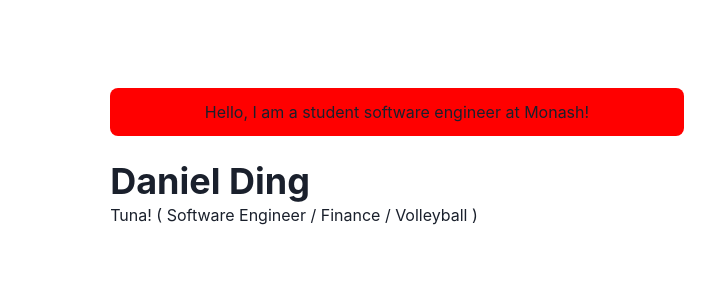
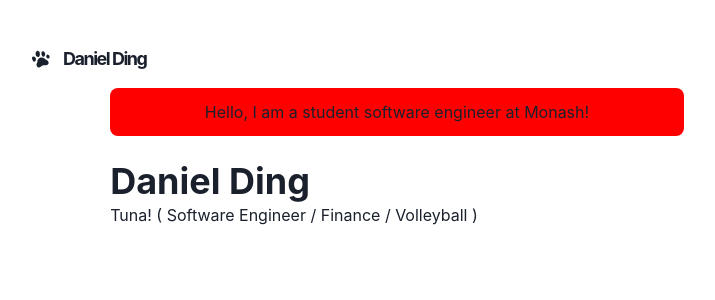
Before and after one commit to Daniel-Ding0018/personal-website, a Next.js app: page / in a window 1280 px wide. Shown: the top 300 px of the page, without its empty margins (243-958 px from the left). Built offline with nearby package versions, Linux system fonts and the light colour scheme.

Commit message:
Added navbar

```diff
--- /dev/null
+++ b/components/icons/footprint.js
@@ -0,0 +1,27 @@
+const FootprintIcon = props => {
+  return (
+    <svg
+      width={20}
+      height={20}
+      className="w-5 inline-block transition-transform group-hover:rotate-[20deg]"
+      viewBox="0 0 40 40"
+      fill="currentColor"
+      {...props}
+    >
+      <g transform="matrix(1.07541,0,0,1.1001,-1.05651,-0.978215)">
+        <path
+          fill="currentColor"
+          d="M13.319,4.13C13.319,4.13 10.313,4.08 9.501,9.535C9.133,13.546 12.568,15.516 14.12,15.497C15.556,15.495 17.638,14.151 17.486,9.765C17.334,5.38 14.98,4.15 13.319,4.13"
+        />
+      </g>
+      <path d="M3.12,15.575C2.626,16.02 0.637,18.024 3.508,22.915C6.379,27.806 8.628,23.888 8.923,23.455C9.218,23.021 11.41,20.306 8.664,16.924C5.918,13.543 3.12,15.575 3.12,15.575Z" />
+      <g transform="matrix(1.00722,0,0,0.981856,-0.205441,0.281328)">
+        <path d="M24.03,4.13C22.048,4.309 20.472,5.325 20.922,9.814C21.373,14.304 24.4,15.613 25.402,15.499C26.404,15.385 28.84,12.521 28.427,9.814C28.013,7.107 26.837,4.296 24.03,4.13Z" />
+      </g>
+      <path d="M32.114,11.35C32.114,11.35 29.196,13.155 30.864,16.589C32.532,20.023 34.677,19.25 36,18.588C37.322,17.927 38.02,14.778 35.931,12.665C33.843,10.551 32.114,11.35 32.114,11.35Z" />
+      <path d="M19.212,17.136C19.212,17.136 12.651,19.306 12.84,25.174C12.888,28.022 10.569,28.548 11.073,32.567C11.727,34.322 12.649,36.92 15.89,36.85C19.131,36.781 19.603,34.354 23.377,32.97C27.151,31.586 31.009,33.828 33.802,31.213C36.596,28.598 35.188,24.468 31.876,22.731C28.564,20.995 24.793,16.327 19.212,17.136Z" />
+    </svg>
+  )
+}
+
+export default FootprintIcon
--- a/components/layouts/main.js
+++ b/components/layouts/main.js
@@ -1,5 +1,6 @@
 import Head from 'next/head'
 import { Box, Container } from '@chakra-ui/react'
+import Navbar from '../layouts/navbar'
 
 const Main = ({ children, router }) => {
   return (
@@ -9,6 +10,8 @@
         <title>Daniel Ding - Homepage</title>
       </Head>
 
+      <Navbar path={router.asPath}></Navbar>
+
       <Container maxW="container.md" pt={14}>
         {children}
       </Container>
--- /dev/null
+++ b/components/layouts/navbar.js
@@ -0,0 +1,80 @@
+import Logo from '../logo'
+import NextLink from 'next/link'
+import {
+  Container,
+  Box,
+  Link,
+  Stack,
+  Heading,
+  Flex,
+  Menu,
+  MenuItem,
+  MenuList,
+  MenuButton,
+  IconButton,
+  useColorModeValue
+} from '@chakra-ui/react'
+
+import { HamburgerIcon } from '@chakra-ui/icons'
+
+const LinkItem = ({ href, path, children }) => {
+  const active = path === href
+  const inactiveColor = useColorModeValue('gray200', 'whiteAlpha.900')
+  return (
+    <Link
+      as={NextLink}
+      href={href}
+      p={2}
+      bg={active ? 'glassTeal' : undefined}
+      color={active ? '#202023' : inactiveColor}
+    ></Link>
+  )
+}
+
+const Navbar = props => {
+  const { path } = props
+
+  return (
+    <Box
+      position="fixed"
+      as="nav"
+      w="100%"
+      bg={useColorModeValue('#ffffff40', '20202380')}
+      style={{ backdropFilter: 'blur(10px)' }}
+      zIndex={1}
+      {...props}
+    >
+      <Container
+        display="flex"
+        p={2}
+        maxW="container.md"
+        wrap="wrap"
+        align="center"
+        justify="space-between"
+      >
+        <Flex align="center" mr={5}>
+          <Heading as="h1" size="lg" letterSpacing={'tighter'}>
+            <Logo />
+          </Heading>
+        </Flex>
+        <Stack
+          direction={{ base: 'column', md: 'row' }}
+          display={{ base: 'none', md: 'flex' }}
+          width={{ base: 'full', md: 'auto' }}
+          alignItems="center"
+          flexGrow={1}
+          mt={{ base: 4, nmd: 0 }}
+        >
+          <LinkItem href="/works" path={path}>
+            Works
+          </LinkItem>
+          <LinkItem href="/posts" path={path}>
+            Posts
+          </LinkItem>
+        </Stack>
+      </Container>
+    </Box>
+  )
+}
+
+export default Navbar
--- /dev/null
+++ b/components/logo.js
@@ -0,0 +1,42 @@
+import Link from 'next/link'
+import FootprintIcon from './icons/footprint'
+import { Text, useColorModeValue } from '@chakra-ui/react'
+import styled from '@emotion/styled'
+
+const LogoBox = styled.span`
+  font-weight: bold;
+  font-size: 18px;
+  display: inline-flex;
+  align-items: center;
+  height: 30px;
+  line-height: 20px;
+  padding: 10px;
+
+  > svg {
+    transition: 200ms ease;
+  }
+
+  &:hover > svg {
+    transform: rotate(20deg);
+  }
+`
+
+const Logo = () => {
+  return (
+    <Link href="/">
+      <LogoBox>
+        <FootprintIcon></FootprintIcon>
+        <Text
+          color={useColorModeValue('gray.800', 'whiteAlpha.900')}
+          fontFamily="M PLUS Rounded 1c"
+          fontWeight="bold"
+          ml={3}
+        >
+          Daniel Ding
+        </Text>
+      </LogoBox>
+    </Link>
+  )
+}
+
+export default Logo
--- a/package.json
+++ b/package.json
@@ -1,5 +1,6 @@
 {
   "dependencies": {
+    "@chakra-ui/icons": "^2.0.19",
     "@chakra-ui/react": "^2.7.1",
     "@emotion/react": "^11.11.1",
     "@emotion/styled": "^11.11.0",
```
Also changed, not shown: 2 other files (tests, documents, lock files or other folders).
